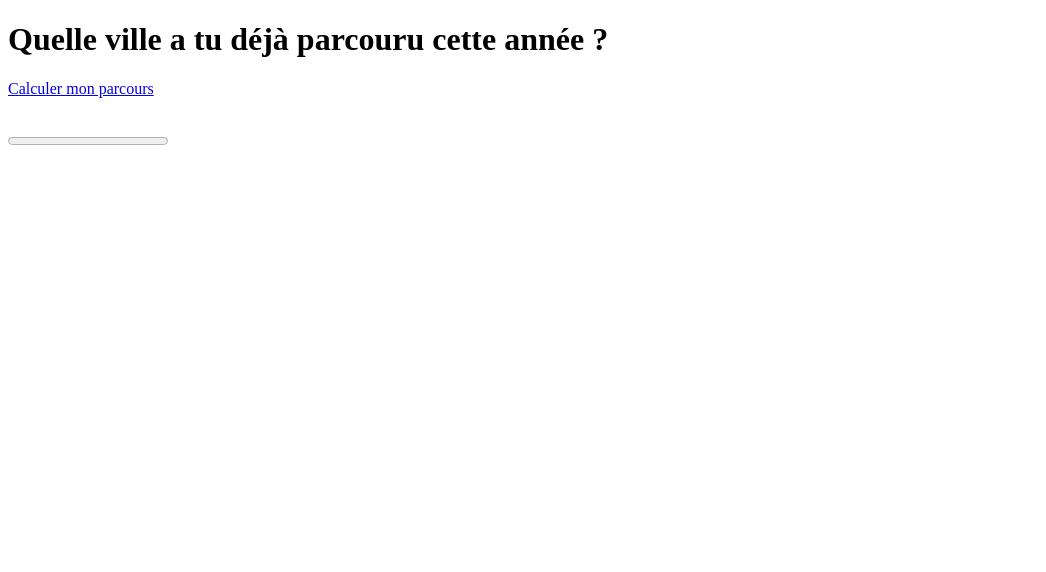
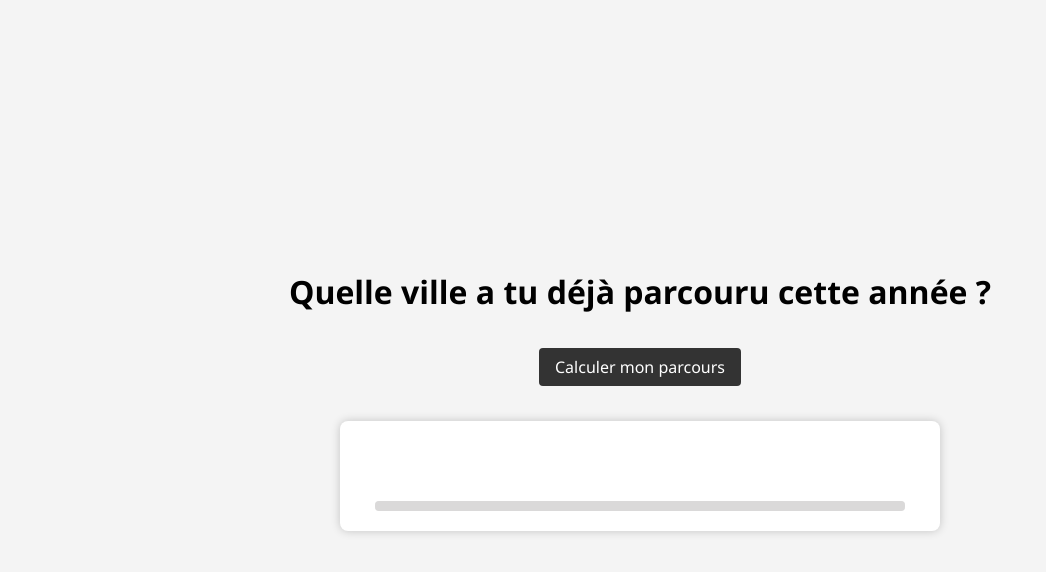
Before and after one commit to HugoAloche/StravaApp, a plain HTML site: page index.html in a window 1280 px wide. Shown: the whole page, without its empty margins (0-1046 px from the left). Drawn offline with Linux system fonts and the light colour scheme; the site is published under a folder, as on GitHub Pages, so addresses that start at the root find nothing.

Commit message:
fix: chemin relatif

```diff
--- a/index.html
+++ b/index.html
@@ -6,7 +6,7 @@
     <meta http-equiv="X-UA-Compatible" content="IE=edge">
     <meta name="viewport" content="width=device-width, initial-scale=1.0">
     <title>Strava app</title>
-    <link rel="stylesheet" href="/src/styles/main.css">
+    <link rel="stylesheet" href="./src/styles/main.css">
 </head>
 
 <body>
```
